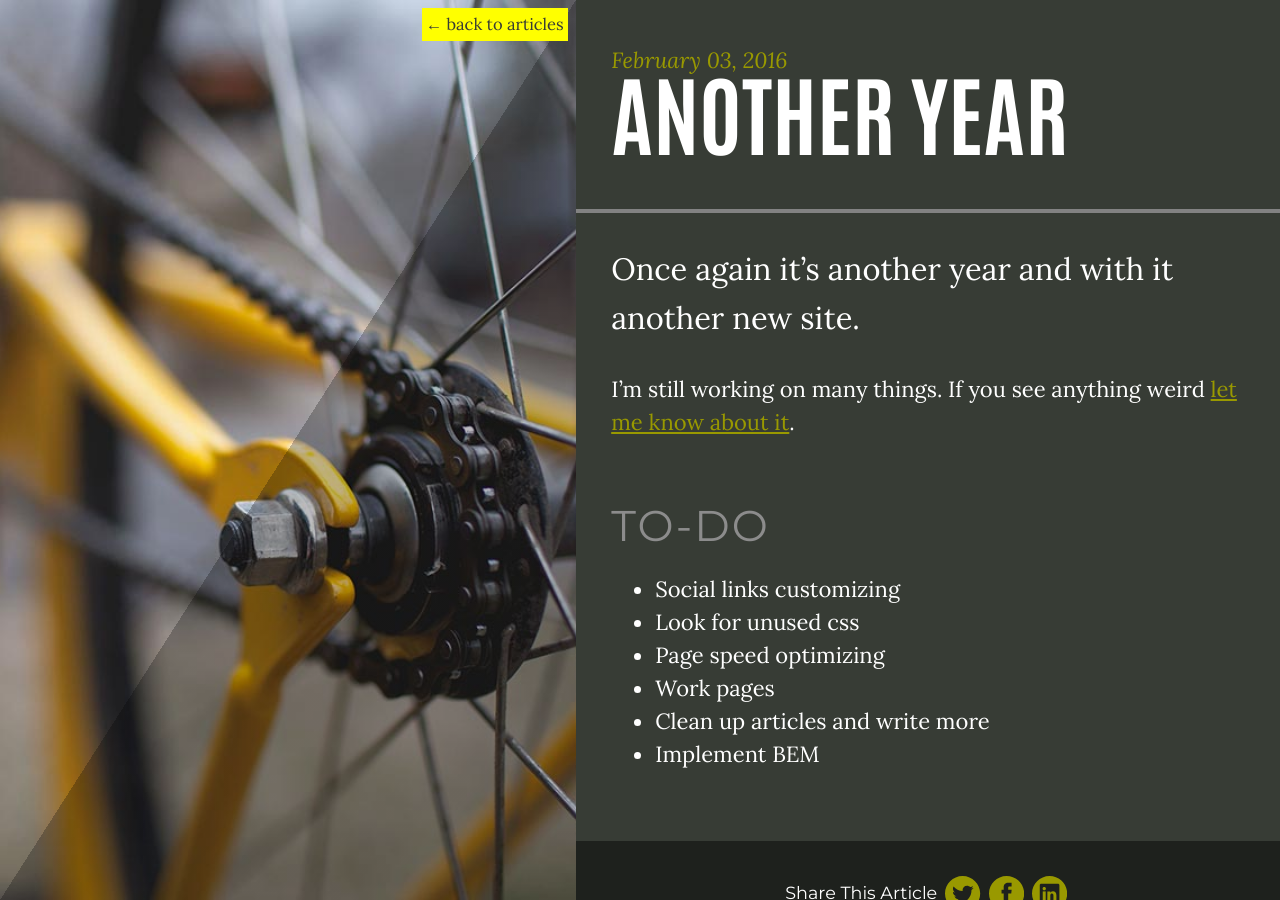
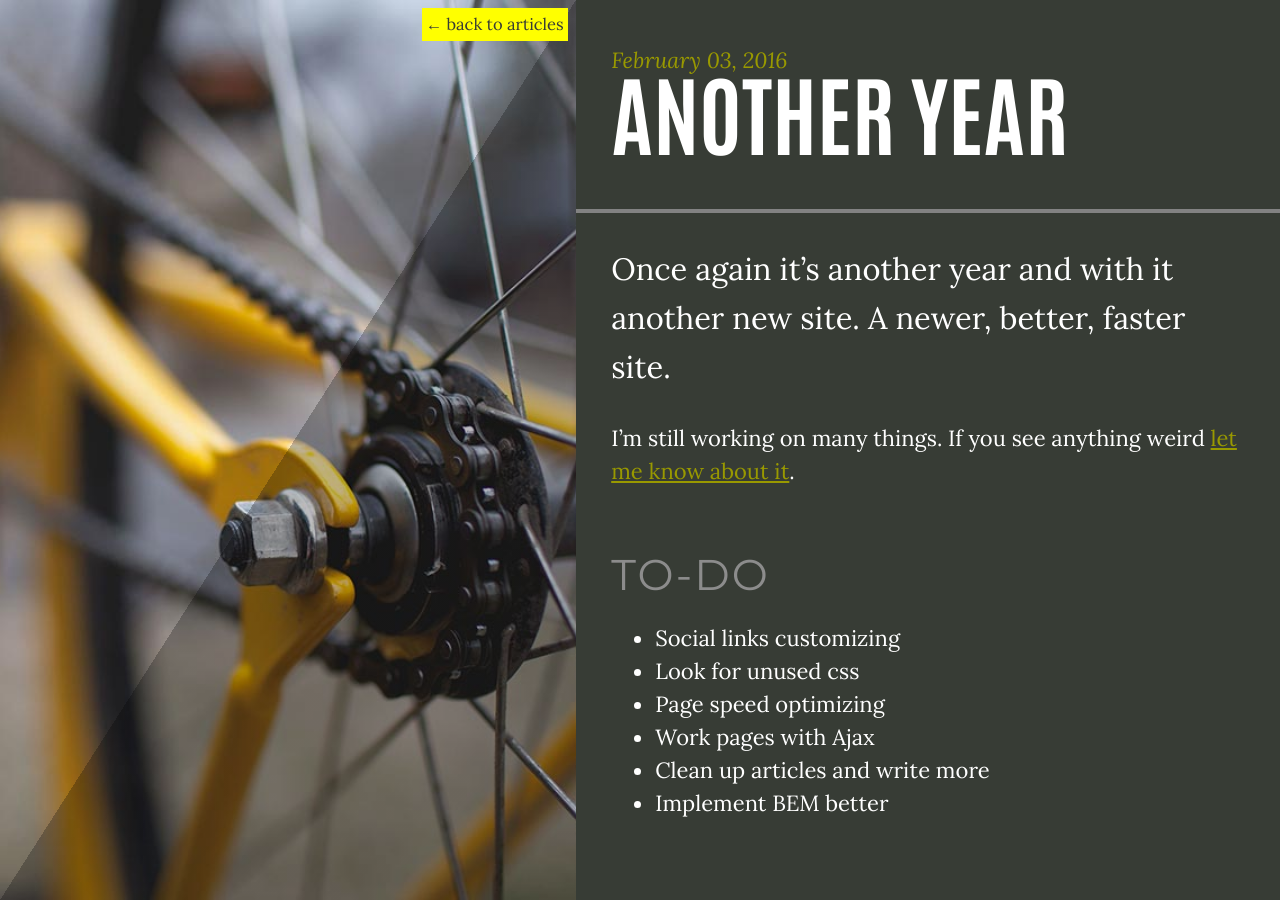
Before and after one commit to brianmaierjr/brianmaierjr.github.io, a Jekyll site: the page built from _posts/2016-02-03-another-year.md, in a window 1280 px wide. Built offline with Jekyll 4.4.1, drawn with Linux system fonts in a browser that asks for light colours; nearby versions of some CDN libraries; comment, search, counter and statistics services are not loaded.

```diff
--- a/_layouts/post.html
+++ b/_layouts/post.html
@@ -22,6 +22,29 @@
             {{ content }}
           </div>
 
+          <div id="disqus_thread"></div>
+            <script>
+            /**
+            * RECOMMENDED CONFIGURATION VARIABLES: EDIT AND UNCOMMENT THE SECTION BELOW TO INSERT DYNAMIC VALUES FROM YOUR PLATFORM OR CMS.
+            * LEARN WHY DEFINING THESE VARIABLES IS IMPORTANT: https://disqus.com/admin/universalcode/#configuration-variables
+            */
+            /*
+            var disqus_config = function () {
+            this.page.url = PAGE_URL; // Replace PAGE_URL with your page's canonical URL variable
+            this.page.identifier = PAGE_IDENTIFIER; // Replace PAGE_IDENTIFIER with your page's unique identifier variable
+            };
+            */
+            (function() { // DON'T EDIT BELOW THIS LINE
+            var d = document, s = d.createElement('script');
+
+            s.src = '//brianmaierjr.disqus.com/embed.js';
+
+            s.setAttribute('data-timestamp', +new Date());
+            (d.head || d.body).appendChild(s);
+            })();
+            </script>
+            <noscript>Please enable JavaScript to view the <a href="https://disqus.com/?ref_noscript" rel="nofollow">comments powered by Disqus.</a></noscript>
+
         </article>
 
         <footer>
--- a/_posts/2016-02-03-another-year.md
+++ b/_posts/2016-02-03-another-year.md
@@ -4,7 +4,7 @@
 image: new-year.jpg
 ---
 
-Once again it's another year and with it another new site.
+Once again it's another year and with it another new site. A newer, better, faster site.
 
 I'm still working on many things. If you see anything weird <a href="mailto:brianmaierjr@gmail.com">let me know about it</a>.
 
@@ -13,6 +13,6 @@
 - Social links customizing
 - Look for unused css
 - Page speed optimizing
-- Work pages
+- Work pages with Ajax
 - Clean up articles and write more
-- Implement BEM
+- Implement BEM better
--- a/scss/_posts.scss
+++ b/scss/_posts.scss
@@ -31,6 +31,10 @@
 
         h1,h2,h3,h4,h5,h6,p,ul,ol,dl,.share,#disqus_thread {
           padding: 0 5%;
+        }
+
+        #disqus_thread {
+            padding-top: 2em;
         }
 
         ul {
@@ -93,7 +97,7 @@
  */
 
 .share {
-    margin: 4em 0 0 0;
+    margin: 2em 0 0 0;
     font-family: $sans-serif;
     font-size: .8em;
     text-align: center;
--- a/scss/_typography.scss
+++ b/scss/_typography.scss
@@ -32,9 +32,10 @@
  * Hyphenate
  */
 
-p {
+p, .post-header, .title {
     hyphens: auto;
     word-break: break-word;
+    word-wrap: break-word;
     hyphenate-lines: 3;
     hyphenate-before: 2;
     hyphenate-after: 3;
```
Also changed, not shown: css/main-unprefixed.css, css/main.css, 1 other file.
